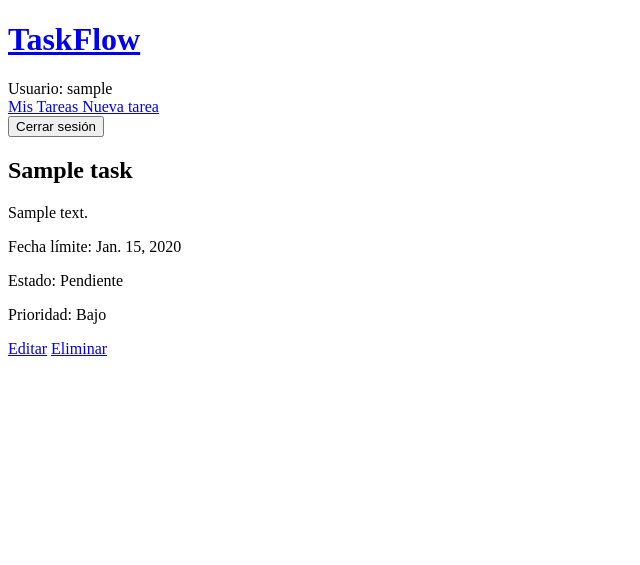
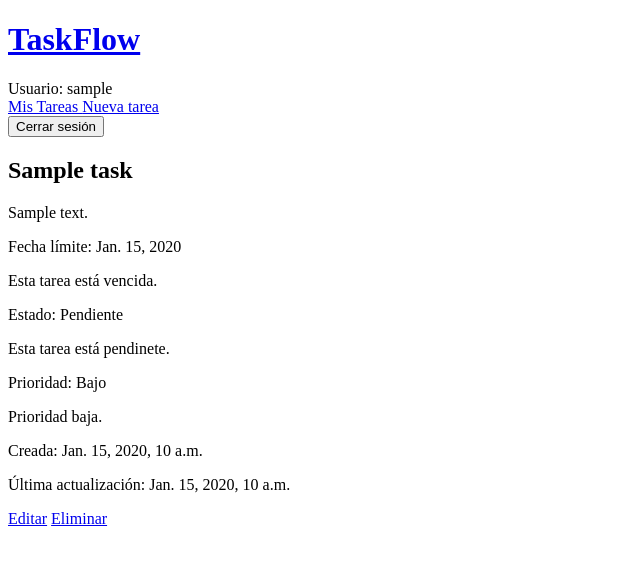
Before and after one commit to IvanEmmanuel/TaskFlow, a Django app: page /tasks/1/ in a window 1280 px wide. Shown: the top 565 px of the page, without its empty margins (0-640 px from the left). Run offline with Django 5.2, Linux system fonts and the light colour scheme; a user stored in the database is signed in; tables that the repository leaves empty hold one stand-in row (values such as "Sample post").

Commit message:
Improve task detail view

```diff
--- a/apps/tasks/models.py
+++ b/apps/tasks/models.py
@@ -1,5 +1,6 @@
 from django.db import models
 from django.contrib.auth.models import User
+from django.utils import timezone          # Obtiene la fecha actual para comparar si la tarea ya venció.
 # Create your models here.
 
 STATUS_CHOICES = [
@@ -24,5 +25,11 @@ class Task(models.Model):
     priority = models.CharField(max_length=7, choices=PRIORITY_CHOICES)
     user = models.ForeignKey(User, on_delete=models.CASCADE, related_name="tasks")
 
+
+    @property  # nos permite acceder a un método del modelo como si fuera un atributo:    {{ task.is_overdue }}   en lugar de:   {{ task.is_overdue() }}
+    def is_overdue(self):
+
+        return self.due_date < timezone.localdate() and self.status != "COMPLETED"      # Una tarea está vencida cuando su fecha límite ya pasó y todavía no está completada.
+
     def __str__(self):
         return self.title
--- a/apps/tasks/templates/tasks/task_detail.html
+++ b/apps/tasks/templates/tasks/task_detail.html
@@ -10,11 +10,59 @@
 
     <h2>{{ task.title }}</h2>
 
-    <p>{{ task.description }}</p>
+    <p>{{ task.description|linebreaks }}</p>  <!-- linebreaks convierte los saltos de línea del texto en formato HTML para conservar la estructura de la descripción. -->
 
     <p>Fecha límite: {{ task.due_date }}</p>
+    {% if task.is_overdue %}
+
+        <!-- is_overdue es una propiedad que definimos en el modelo(revisar modelo) que indica si la tarea venció y todavía no está completada. -->
+        <p>Esta tarea está vencida.</p>
+
+    {% endif %}
+
+
+
     <p>Estado: {{ task.get_status_display }}</p>
+    {% if task.status == "PENDING" %}
+
+        <!-- Comprobamos si el estado interno de la tarea es PENDING. -->
+        <p>Esta tarea está pendinete.</p>
+
+    {% elif task.status == "IN_PROGRESS" %}
+
+        <!-- Comprobamos si el estado interno de la tarea es IN_PROGRESS. -->
+        <p>Esta tarea está en progreso.</p>
+
+    {% elif task.status == "COMPLETED" %}
+
+        <!-- Comprobamos si el estado interno de la tarea es COMPLETED. -->
+        <p>Esta tarea está completeda.</p>
+
+    {% endif %}
+
+
+
     <p>Prioridad: {{ task.get_priority_display }}</p>
+    {% if task.priority == "HIGH" %}
+
+        <!-- Comprobamos si la prioridad interna de la tarea es HIGH. -->
+        <p>Prioridad alta: esta tarea requiiere atención.</p>
+
+    {% elif task.priority == "MEDIUM" %}
+
+        <!-- Comprobamos si la prioridad interna de la tarea es MEDIUM. -->
+        <p>Prioridad media.</p>
+
+    {% elif task.priority == "LOW" %}
+
+        <!-- Comprobamos si la prioridad interna de la tarea es LOW. -->
+        <p>Prioridad baja.</p>
+
+    {% endif %}
+
+
+    <p>Creada: {{ task.created_at }}</p>
+    <p>Última actualización: {{ task.updated_at }}</p>
     <a href="{% url 'tasks:task_edit' task.id %}"> Editar</a>
     <a href="{% url 'tasks:task_delete' task.id %}">Eliminar</a>
 
```
